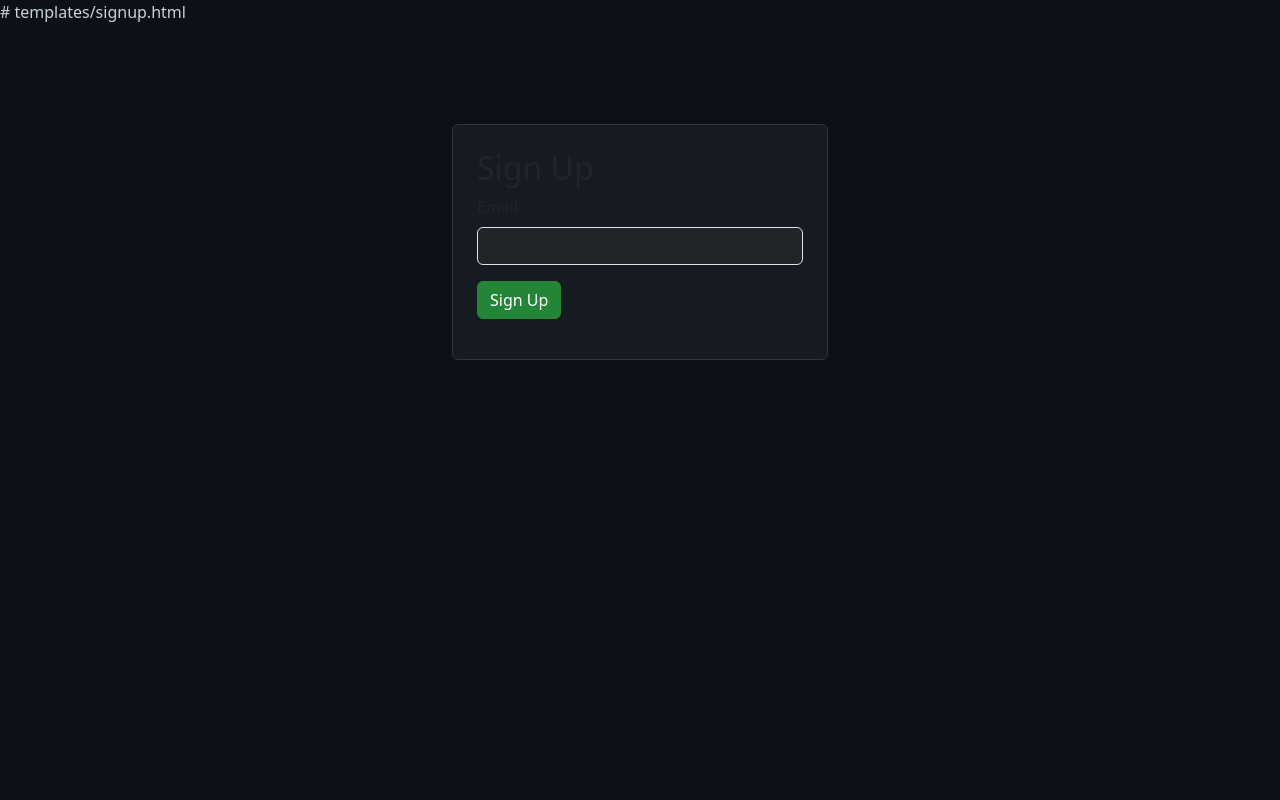
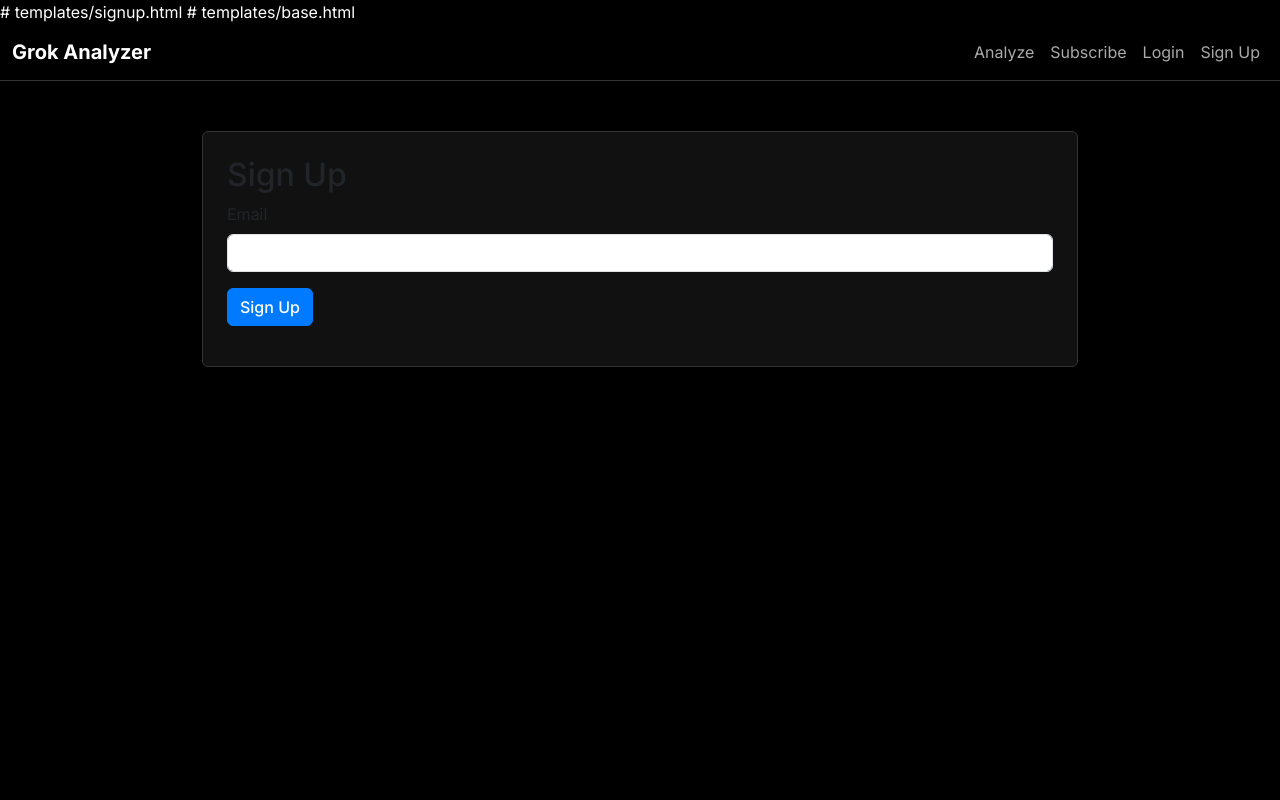
Before and after one commit to joshnel2/contractai, a Flask app: page /signup in a window 1280 px wide. Run offline with Flask 3, Linux system fonts and the light colour scheme.

Commit message:
Update signup.html

```diff
--- a/templates/signup.html
+++ b/templates/signup.html
@@ -1,30 +1,17 @@
 # templates/signup.html
-<!DOCTYPE html>
-<html lang="en">
-<head>
-    <meta charset="UTF-8">
-    <meta name="viewport" content="width=device-width, initial-scale=1.0">
-    <title>Sign Up</title>
-    <link href="https://cdn.jsdelivr.net/npm/bootstrap@5.3.3/dist/css/bootstrap.min.css" rel="stylesheet">
-    <style>
-        body { background-color: #0d1117; color: #c9d1d9; }
-        .container { max-width: 400px; margin-top: 100px; }
-        .card { background-color: #161b22; border: 1px solid #30363d; }
-        .btn-primary { background-color: #238636; border-color: #238636; }
-    </style>
-</head>
-<body>
+{% extends "base.html" %}
+{% block title %}Sign Up{% endblock %}
+{% block content %}
 <div class="container">
     <div class="card p-4">
         <h2>Sign Up</h2>
         <form method="post">
             <div class="mb-3">
                 <label for="email" class="form-label">Email</label>
-                    <input type="email" class="form-control bg-dark text-white" id="email" name="email" required>
+                <input type="email" class="form-control" id="email" name="email" required>
             </div>
             <button type="submit" class="btn btn-primary">Sign Up</button>
         </form>
     </div>
 </div>
-</body>
-</html>
+{% endblock %}
```
Lines whose indentation alone changed are shown as unchanged.
